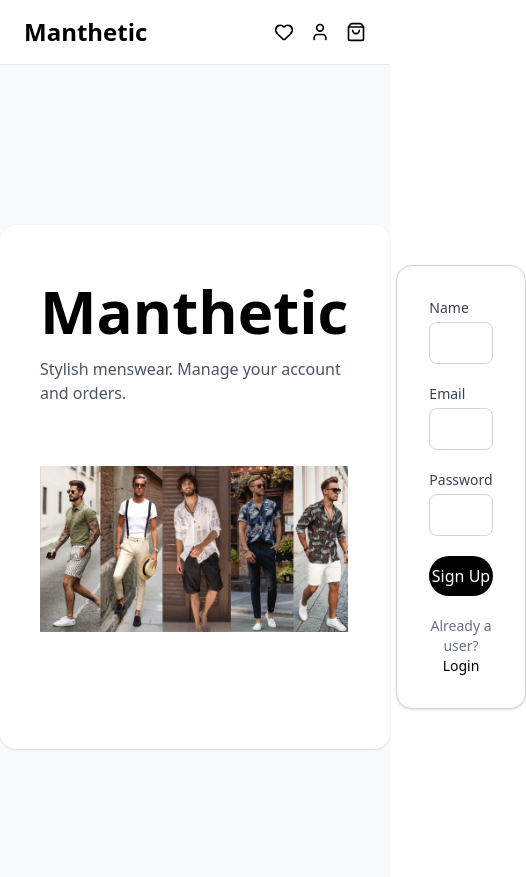
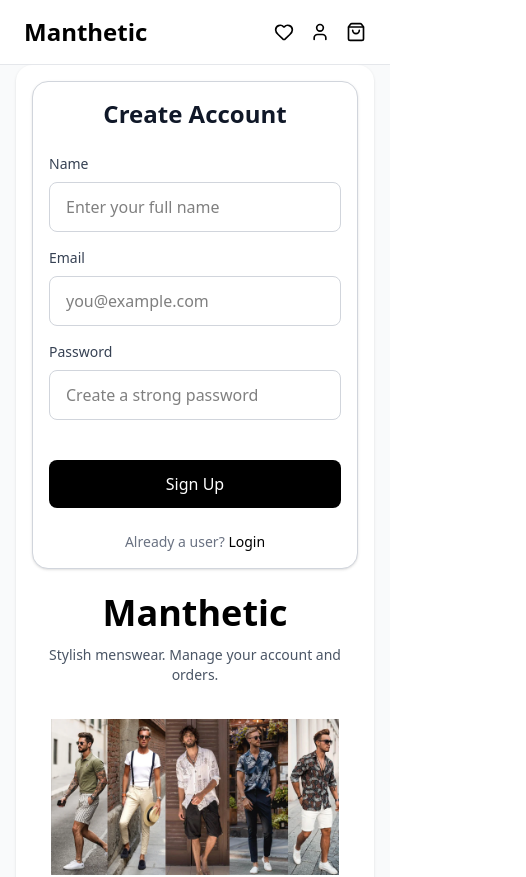
Before and after one commit to itsakshay-git/manthetic_storefront, a React (Vite) app: page /register in a window 390 px wide. Shown: the top 877 px of the page, 526 px wide, since content can reach past the window. Built offline with nearby package versions, Linux system fonts and the light colour scheme; a web font is replaced by a local one.

Commit message:
updated login resgister for mobile responsive

```diff
--- a/src/pages/Login.jsx
+++ b/src/pages/Login.jsx
@@ -27,30 +27,38 @@ const Login = () => {
   };
 
   return (
-    <div className="min-h-screen flex items-center justify-center bg-white">
-      <div className="max-w-5xl w-full grid grid-cols-2 gap-8 p-10 border border-gray-300 rounded-2xl">
+    <div className="min-h-screen flex items-center justify-center bg-white px-4 sm:px-6 lg:px-8">
+      <div className="w-full max-w-5xl grid grid-cols-1 lg:grid-cols-2 gap-6 lg:gap-8 p-4 sm:p-6 lg:p-10 border border-gray-300 rounded-2xl">
         {/* Left: Brand area */}
-        <div className="flex flex-col justify-center items-center p-8">
-          <h1 className="text-6xl font-bold">Manthetic</h1>
-          <p className="mt-4 text-gray-600">
+        <div className="flex flex-col justify-center items-center p-4 sm:p-6 lg:p-8 order-2 lg:order-1">
+          <h1 className="text-4xl sm:text-5xl lg:text-6xl font-bold text-center">Manthetic</h1>
+          <p className="mt-3 sm:mt-4 text-sm sm:text-base text-gray-600 text-center max-w-xs sm:max-w-sm">
             Stylish menswear. Manage your account and orders.
           </p>
-          <img src={hero1} alt="mentetic product image" className="h-64 w-96 object-contain rounded-2xl m-4"/>
+          <img
+            src={hero1}
+            alt="mentetic product image"
+            className="h-48 w-72 sm:h-56 sm:w-80 lg:h-64 lg:w-96 object-contain rounded-2xl mt-4 sm:mt-6"
+          />
         </div>
 
         {/* Right: Login box */}
-        <div className="flex items-center justify-center">
+        <div className="flex items-center justify-center order-1 lg:order-2">
           <form
             onSubmit={handleSubmit(onSubmit)}
-            className="w-full max-w-md border border-gray-300 rounded-xl p-6 shadow-sm"
+            className="w-full max-w-md border border-gray-300 rounded-xl p-4 sm:p-6 shadow-sm"
           >
+            <h2 className="text-2xl sm:text-3xl font-bold text-center mb-6 text-gray-900 lg:hidden">
+              Sign In
+            </h2>
+
             {/* Email */}
             <div className="mb-4">
-              <label className="block text-sm font-medium mb-1">Email</label>
+              <label className="block text-sm font-medium mb-2 text-gray-700">Email</label>
               <input
                 type="email"
                 {...register("email")}
-                className="w-full border border-gray-300 px-3 py-2 rounded"
+                className="w-full border border-gray-300 px-3 py-3 rounded-lg focus:ring-2 focus:ring-gray-200 focus:border-gray-400 transition-colors"
                 placeholder="you@example.com"
               />
               {errors.email && (
@@ -60,11 +68,11 @@ const Login = () => {
 
             {/* Password */}
             <div className="mb-6">
-              <label className="block text-sm font-medium mb-1">Password</label>
+              <label className="block text-sm font-medium mb-2 text-gray-700">Password</label>
               <input
                 type="password"
                 {...register("password")}
-                className="w-full border border-gray-300 px-3 py-2 rounded"
+                className="w-full border border-gray-300 px-3 py-3 rounded-lg focus:ring-2 focus:ring-gray-200 focus:border-gray-400 transition-colors"
                 placeholder="Your password"
               />
               {errors.password && (
@@ -76,19 +84,19 @@ const Login = () => {
             <button
               type="submit"
               disabled={isLoading}
-              className="w-full bg-black text-white py-2 rounded-full hover:bg-gray-900 disabled:opacity-50"
+              className="w-full bg-black text-white py-3 rounded-lg hover:bg-gray-900 disabled:opacity-50 transition-colors font-medium text-base"
             >
               {isLoading ? "Signing in..." : "Sign in"}
             </button>
 
             {/* Forgot + Register */}
-            <div className="mt-4 text-center text-sm text-gray-500">
+            <div className="mt-6 text-center text-sm text-gray-500">
               <span>
                 Not a user?{" "}
                 <button
                   type="button"
                   onClick={() => navigate("/register")}
-                  className="text-black font-medium hover:underline"
+                  className="text-black font-medium hover:underline transition-colors"
                 >
                   Register
                 </button>
--- a/src/pages/Register.jsx
+++ b/src/pages/Register.jsx
@@ -28,30 +28,39 @@ const Register = () => {
   };
 
   return (
-    <div className="flex justify-center items-center min-h-screen bg-gray-50">
-      <div className="w-full max-w-5xl bg-white rounded-2xl shadow p-10 flex gap-12">
+    <div className="flex justify-center items-center min-h-screen bg-gray-50 px-4 sm:px-6 lg:px-8">
+      <div className="w-full max-w-5xl bg-white rounded-2xl shadow p-4 sm:p-6 lg:p-10 flex flex-col lg:flex-row gap-6 lg:gap-12">
         {/* Left Side - Branding */}
-        <div className="flex-1 flex flex-col justify-center items-center">
-          <h1 className="text-6xl font-bold">Manthetic</h1>
-          <p className="mt-4 text-gray-600 max-w-sm">
+        <div className="flex-1 flex flex-col justify-center items-center order-2 lg:order-1">
+          <h1 className="text-4xl sm:text-5xl lg:text-6xl font-bold text-center">Manthetic</h1>
+          <p className="mt-3 sm:mt-4 text-sm sm:text-base text-gray-600 text-center max-w-xs sm:max-w-sm">
             Stylish menswear. Manage your account and orders.
           </p>
-          <img src={hero1} alt="mentetic product image" className="h-64 w-96 object-contain rounded-2xl m-4"/>
+          <img
+            src={hero1}
+            alt="mentetic product image"
+            className="h-48 w-72 sm:h-56 sm:w-80 lg:h-64 lg:w-96 object-contain rounded-2xl mt-4 sm:mt-6"
+          />
         </div>
 
         {/* Right Side - Register Form */}
-        <div className="flex-1">
-          <div className="bg-white border border-gray-300 rounded-2xl p-8 shadow-sm">
-            <form onSubmit={handleSubmit(onSubmit)} className="space-y-5">
+        <div className="flex-1 order-1 lg:order-2">
+          <div className="bg-white border border-gray-300 rounded-2xl p-4 sm:p-6 lg:p-8 shadow-sm">
+            <h2 className="text-2xl sm:text-3xl font-bold text-center mb-6 text-gray-900 lg:hidden">
+              Create Account
+            </h2>
+
+            <form onSubmit={handleSubmit(onSubmit)} className="space-y-4 sm:space-y-5">
               {/* Name */}
               <div>
-                <label className="block text-sm font-medium text-gray-700 mb-1">
+                <label className="block text-sm font-medium text-gray-700 mb-2">
                   Name
                 </label>
                 <input
                   type="text"
                   {...register("name")}
-                  className="w-full px-4 py-2 border border-gray-300 rounded-lg focus:ring focus:ring-gray-200"
+                  className="w-full px-4 py-3 border border-gray-300 rounded-lg focus:ring-2 focus:ring-gray-200 focus:border-gray-400 transition-colors"
+                  placeholder="Enter your full name"
                 />
                 {errors.name && (
                   <p className="text-red-500 text-sm mt-1">
@@ -62,13 +71,14 @@ const Register = () => {
 
               {/* Email */}
               <div>
-                <label className="block text-sm font-medium text-gray-700 mb-1">
+                <label className="block text-sm font-medium text-gray-700 mb-2">
                   Email
                 </label>
                 <input
                   type="email"
                   {...register("email")}
-                  className="w-full px-4 py-2 border border-gray-300 rounded-lg focus:ring focus:ring-gray-200"
+                  className="w-full px-4 py-3 border border-gray-300 rounded-lg focus:ring-2 focus:ring-gray-200 focus:border-gray-400 transition-colors"
+                  placeholder="you@example.com"
                 />
                 {errors.email && (
                   <p className="text-red-500 text-sm mt-1">
@@ -79,13 +89,14 @@ const Register = () => {
 
               {/* Password */}
               <div>
-                <label className="block text-sm font-medium text-gray-700 mb-1">
+                <label className="block text-sm font-medium text-gray-700 mb-2">
                   Password
                 </label>
                 <input
                   type="password"
                   {...register("password")}
-                  className="w-full px-4 py-2 border border-gray-300 rounded-lg focus:ring focus:ring-gray-200"
+                  className="w-full px-4 py-3 border border-gray-300 rounded-lg focus:ring-2 focus:ring-gray-200 focus:border-gray-400 transition-colors"
+                  placeholder="Create a strong password"
                 />
                 {errors.password && (
                   <p className="text-red-500 text-sm mt-1">
@@ -98,22 +109,22 @@ const Register = () => {
               <button
                 type="submit"
                 disabled={registerMutation.isPending}
-                className="w-full bg-black text-white py-2 rounded-full hover:bg-gray-900 transition disabled:opacity-50"
+                className="w-full bg-black text-white py-3 rounded-lg hover:bg-gray-900 transition-colors disabled:opacity-50 font-medium text-base mt-6"
               >
                 {registerMutation.isPending ? "Signing up..." : "Sign Up"}
               </button>
             </form>
-                        {/* Already a user? */}
-            <p className="text-sm text-center text-gray-500 mt-5">
+
+            {/* Already a user? */}
+            <p className="text-sm text-center text-gray-500 mt-6">
               Already a user?{" "}
               <button
                 onClick={() => navigate("/login")}
-                className="text-black font-medium hover:underline"
+                className="text-black font-medium hover:underline transition-colors"
               >
                 Login
               </button>
             </p>
-
           </div>
         </div>
       </div>
```
